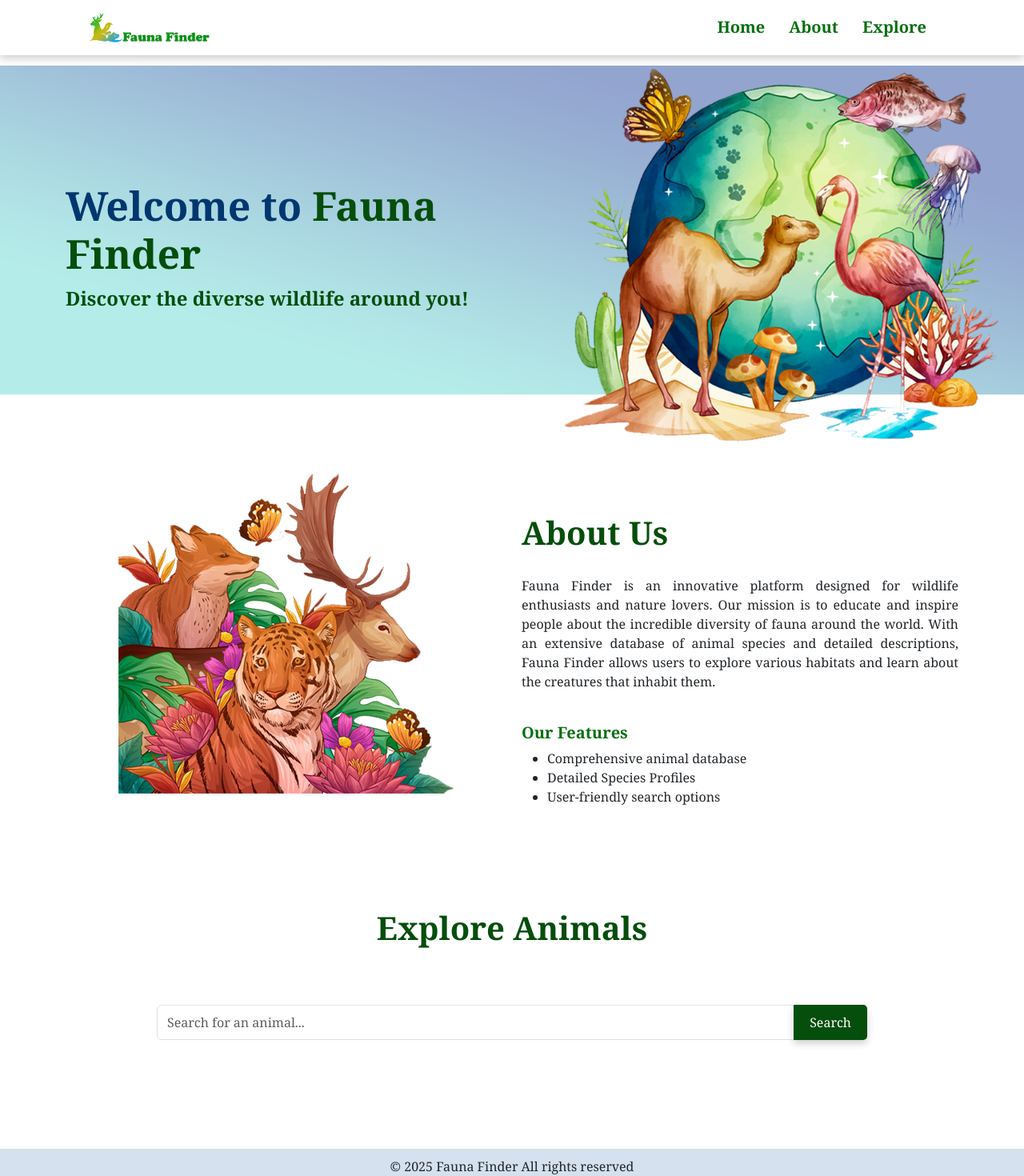
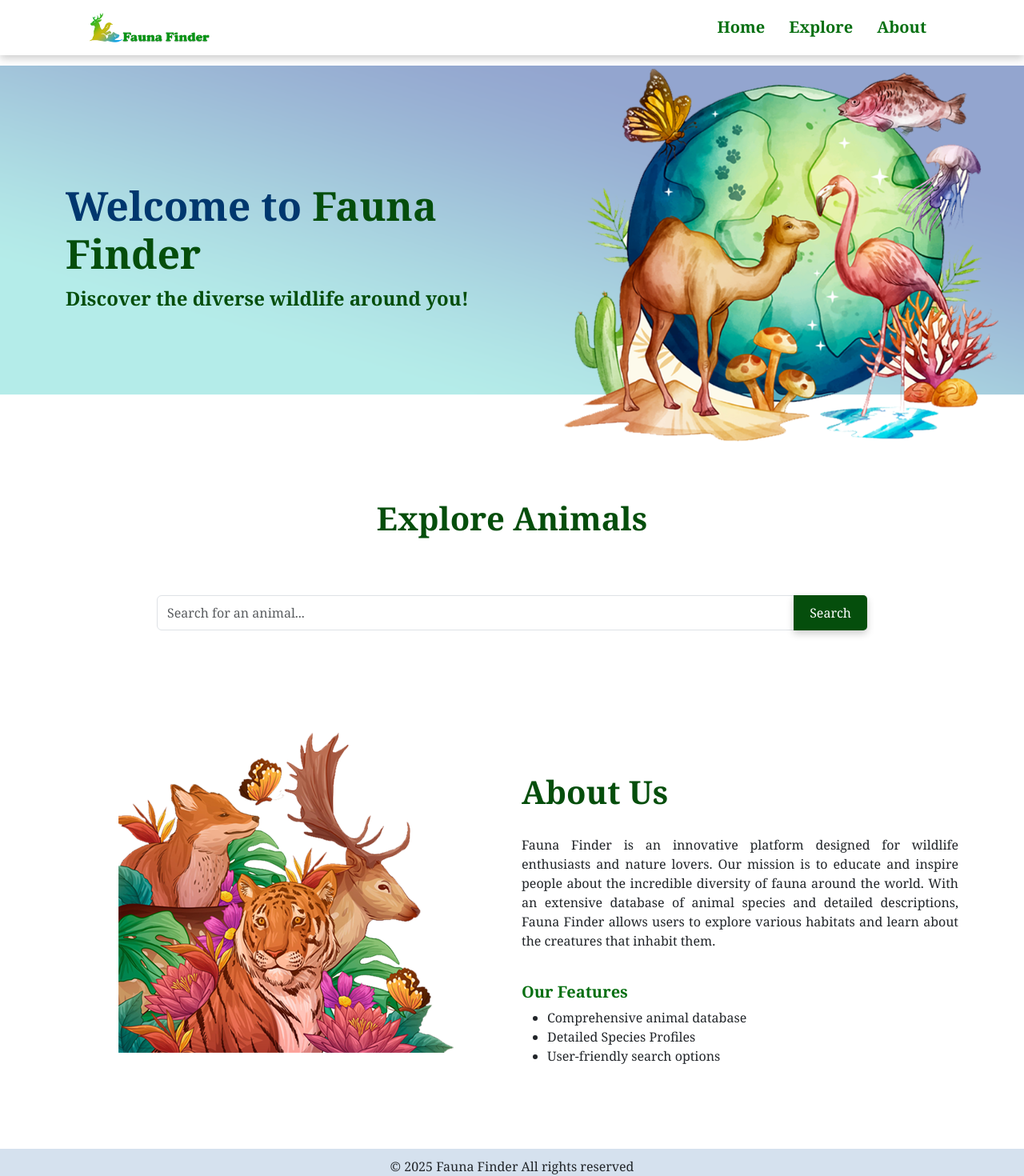
Before and after one commit to Sarvetha/embla_frontend, a React (Create React App) app: page / in a window 1280 px wide. Shown: the top 1470 px of the page at 80% size. Built offline with nearby package versions, Linux system fonts and the light colour scheme.

Commit message:
Changed page content order

```diff
--- a/src/App.js
+++ b/src/App.js
@@ -11,8 +11,8 @@ const App = () => {
     <div className='body d-flex flex-column min-vh-100'>
       <Navbar/>
       <Home/>
+      <Explore/>
       <About/>
-      <Explore/>
       <Footer/>
     </div>
   );
--- a/src/assets/styles/styles.css
+++ b/src/assets/styles/styles.css
@@ -334,7 +334,7 @@ nav{
 .explore .card {
     padding: 20px;
     margin: 30px;
-    box-shadow: 0 6px 15px rgba(0, 0, 0, 0.3);
+    box-shadow: 1px 2px 4px rgba(0, 0, 0, 0.3);
 }
 
 .explore .card .card-body {
--- a/src/components/Navbar.js
+++ b/src/components/Navbar.js
@@ -15,10 +15,10 @@ const Navbar = () => {
                         <a className="nav-link active" aria-current="page" href="#home">Home</a>
                     </li>
                     <li className="nav-item">
-                        <a className="nav-link" href="#about">About</a>
+                        <a className="nav-link" href="#explore">Explore</a>
                     </li>
                     <li className="nav-item">
-                        <a className="nav-link" href="#explore">Explore</a>
+                        <a className="nav-link" href="#about">About</a>
                     </li>
                 </ul>
             </div>
```
